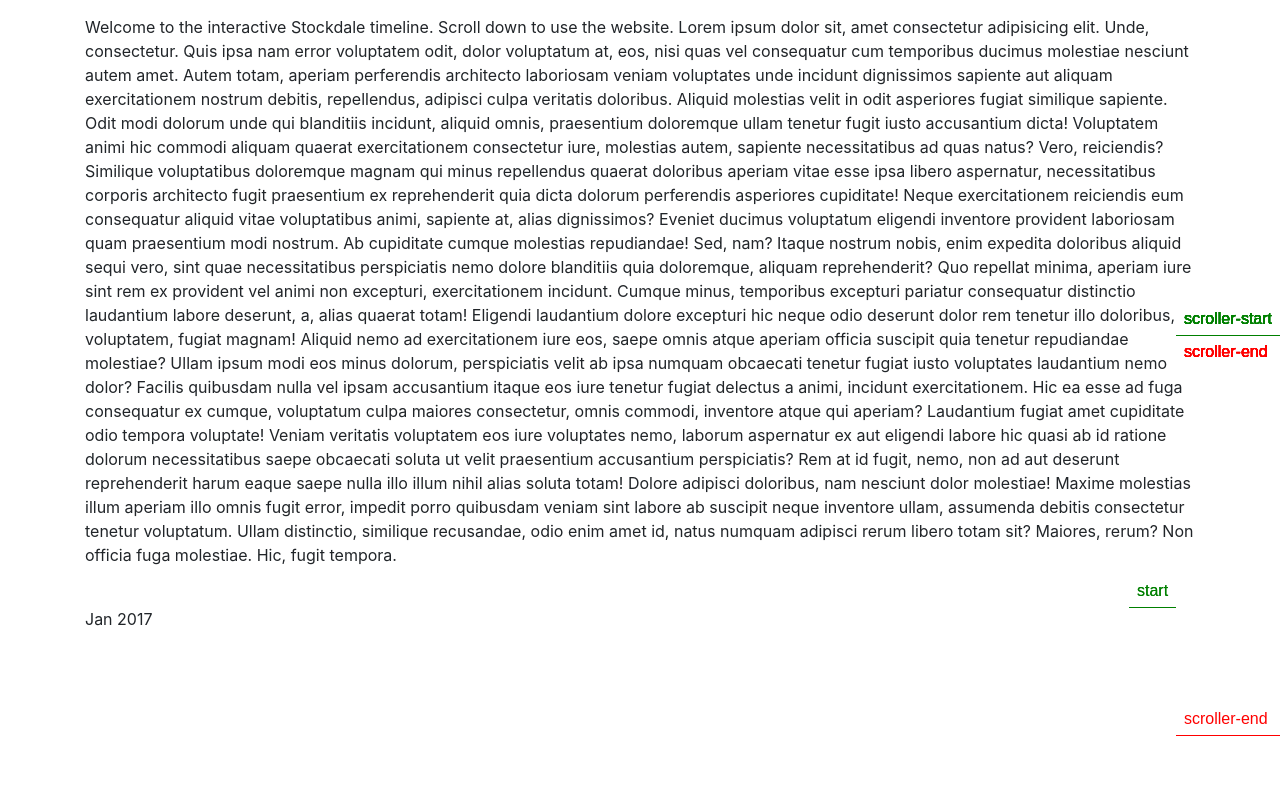
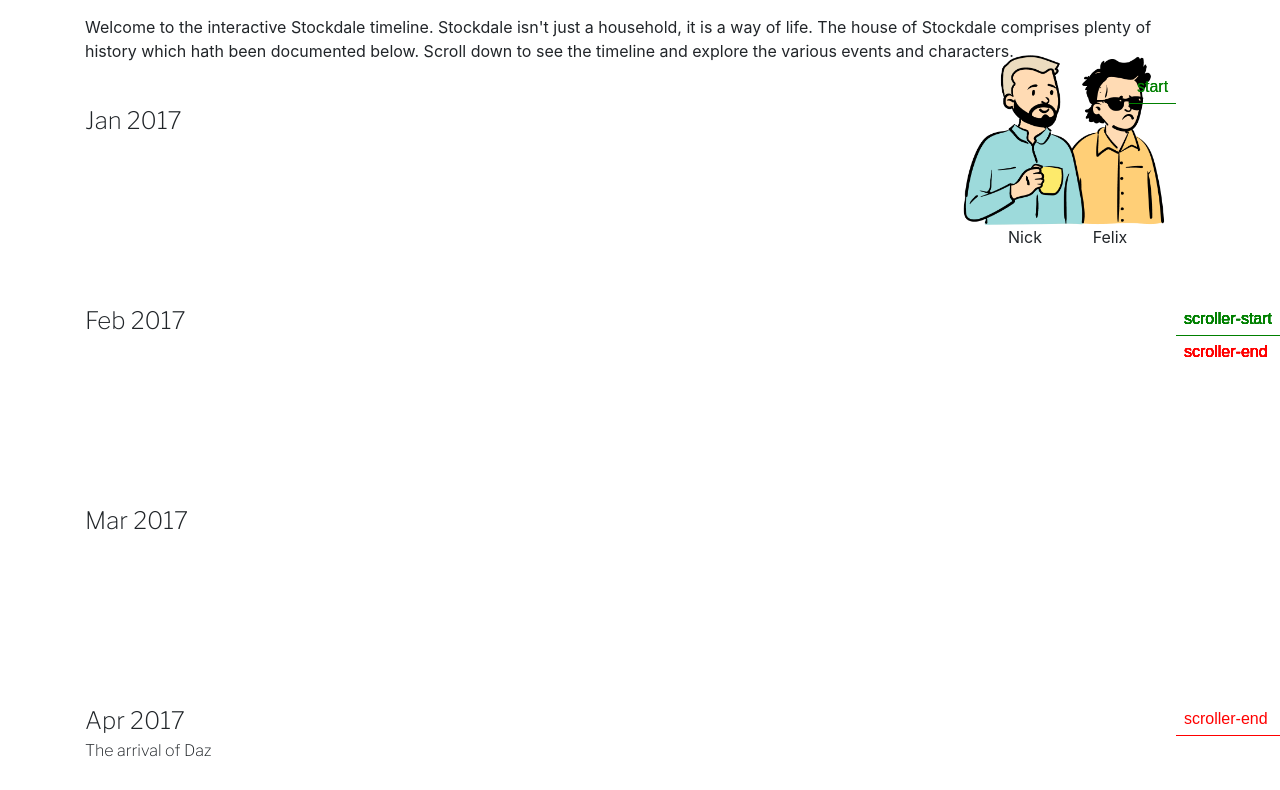
Before and after one commit to DarrenXu94/stocky, a website: page index.html in a window 1280 px wide. Shown: the part 65-855 px from the top of the page. Drawn offline with nearby package versions, Linux system fonts and the light colour scheme; a web font is replaced by a local one.

Commit message:
Font changes

```diff
--- a/index.html
+++ b/index.html
@@ -14,7 +14,11 @@
   <link rel="icon" href="favicon.ico" type="image/x-icon">
   <script src="https://cdnjs.cloudflare.com/ajax/libs/gsap/3.10.4/gsap.min.js"></script>
   <script src="https://cdnjs.cloudflare.com/ajax/libs/gsap/3.10.4/ScrollTrigger.min.js"></script>
-
+  <link rel="preconnect" href="https://fonts.googleapis.com">
+  <link rel="preconnect" href="https://fonts.gstatic.com" crossorigin>
+  <link
+    href="https://fonts.googleapis.com/css2?family=Libre+Franklin:wght@200&family=Maitree:wght@300&family=Merriweather:ital,wght@1,300&display=swap"
+    rel="stylesheet">
 </head>
 
 <body>
@@ -22,36 +26,10 @@
 
     <h1>Stocky</h1>
     <section id="intro">
-      <p class="py-4">Welcome to the interactive Stockdale timeline. Scroll down to use the website.
-        Lorem ipsum dolor sit, amet consectetur adipisicing elit. Unde, consectetur. Quis ipsa nam error voluptatem
-        odit, dolor voluptatum at, eos, nisi quas vel consequatur cum temporibus ducimus molestiae nesciunt autem amet.
-        Autem totam, aperiam perferendis architecto laboriosam veniam voluptates unde incidunt dignissimos sapiente aut
-        aliquam exercitationem nostrum debitis, repellendus, adipisci culpa veritatis doloribus. Aliquid molestias velit
-        in odit asperiores fugiat similique sapiente. Odit modi dolorum unde qui blanditiis incidunt, aliquid omnis,
-        praesentium doloremque ullam tenetur fugit iusto accusantium dicta! Voluptatem animi hic commodi aliquam quaerat
-        exercitationem consectetur iure, molestias autem, sapiente necessitatibus ad quas natus? Vero, reiciendis?
-        Similique voluptatibus doloremque magnam qui minus repellendus quaerat doloribus aperiam vitae esse ipsa libero
-        aspernatur, necessitatibus corporis architecto fugit praesentium ex reprehenderit quia dicta dolorum perferendis
-        asperiores cupiditate! Neque exercitationem reiciendis eum consequatur aliquid vitae voluptatibus animi,
-        sapiente at, alias dignissimos? Eveniet ducimus voluptatum eligendi inventore provident laboriosam quam
-        praesentium modi nostrum. Ab cupiditate cumque molestias repudiandae! Sed, nam? Itaque nostrum nobis, enim
-        expedita doloribus aliquid sequi vero, sint quae necessitatibus perspiciatis nemo dolore blanditiis quia
-        doloremque, aliquam reprehenderit? Quo repellat minima, aperiam iure sint rem ex provident vel animi non
-        excepturi, exercitationem incidunt. Cumque minus, temporibus excepturi pariatur consequatur distinctio
-        laudantium labore deserunt, a, alias quaerat totam! Eligendi laudantium dolore excepturi hic neque odio deserunt
-        dolor rem tenetur illo doloribus, voluptatem, fugiat magnam! Aliquid nemo ad exercitationem iure eos, saepe
-        omnis atque aperiam officia suscipit quia tenetur repudiandae molestiae? Ullam ipsum modi eos minus dolorum,
-        perspiciatis velit ab ipsa numquam obcaecati tenetur fugiat iusto voluptates laudantium nemo dolor? Facilis
-        quibusdam nulla vel ipsam accusantium itaque eos iure tenetur fugiat delectus a animi, incidunt exercitationem.
-        Hic ea esse ad fuga consequatur ex cumque, voluptatum culpa maiores consectetur, omnis commodi, inventore atque
-        qui aperiam? Laudantium fugiat amet cupiditate odio tempora voluptate! Veniam veritatis voluptatem eos iure
-        voluptates nemo, laborum aspernatur ex aut eligendi labore hic quasi ab id ratione dolorum necessitatibus saepe
-        obcaecati soluta ut velit praesentium accusantium perspiciatis? Rem at id fugit, nemo, non ad aut deserunt
-        reprehenderit harum eaque saepe nulla illo illum nihil alias soluta totam! Dolore adipisci doloribus, nam
-        nesciunt dolor molestiae! Maxime molestias illum aperiam illo omnis fugit error, impedit porro quibusdam veniam
-        sint labore ab suscipit neque inventore ullam, assumenda debitis consectetur tenetur voluptatum. Ullam
-        distinctio, similique recusandae, odio enim amet id, natus numquam adipisci rerum libero totam sit? Maiores,
-        rerum? Non officia fuga molestiae. Hic, fugit tempora.
+      <p class="py-4">
+        Welcome to the interactive Stockdale timeline. Stockdale isn't just a household, it is a way of life. The house
+        of Stockdale comprises plenty of history which hath been documented below. Scroll down to see the timeline and
+        explore the various events and characters.
       </p>
     </section>
     <section id="content"></section>
--- a/js/scripts.js
+++ b/js/scripts.js
@@ -40,15 +40,25 @@ for (let event of events) {
 
   const newContent = document.createElement("div");
   newContent.classList.add("content-event");
-  newContent.innerHTML = event.title;
+
+  const newParagraph = document.createElement("p");
+
+  newParagraph.innerHTML = event.title;
+  newParagraph.classList.add("content-event-paragraph");
+  newContent.appendChild(newParagraph);
+
+  const imageContainer = document.createElement("div");
+  imageContainer.classList.add("image-container");
 
   if (event.pics) {
     for (let pic of event.pics) {
       const newImg = document.createElement("img");
       newImg.src = "/assets/events/" + pic;
-      newContent.appendChild(newImg);
+      imageContainer.appendChild(newImg);
     }
   }
+
+  newContent.appendChild(imageContainer);
 
   currentDiv.appendChild(newContent);
 }
--- a/scss/styles.scss
+++ b/scss/styles.scss
@@ -1,5 +1,30 @@
+:root {
+  --base-font: 'Merriweather', serif;
+  --secondary-font: 'Libre Franklin', sans-serif;
+  --tertiary-font: font-family: 'Maitree', serif;
+
+  font-family: var(--tertiary-font) !important;
+
+}
+
+p {
+  font-family: var(--tertiary-font) !important;
+}
+
+h1 {
+  font-family: var(--base-font) !important;
+}
+
 .month-container {
   min-height: 200px;
+  font-family: var(--secondary-font) !important;
+  font-size: 1.5rem;
+  .content-event-paragraph {
+    font-size: 1rem;
+  }
+  .image-container {
+    margin-bottom: 1rem;
+  }
 }
 
 .character {
@@ -10,8 +35,8 @@
     text-align: center;
   }
   img {
-    width: 120px;
-    height: 120px;
+    width: 170px;
+    height: 170px;
     object-fit: scale-down;
   }
 }
```
Also changed, not shown: css/styles.css, js/scripts.min.js.
